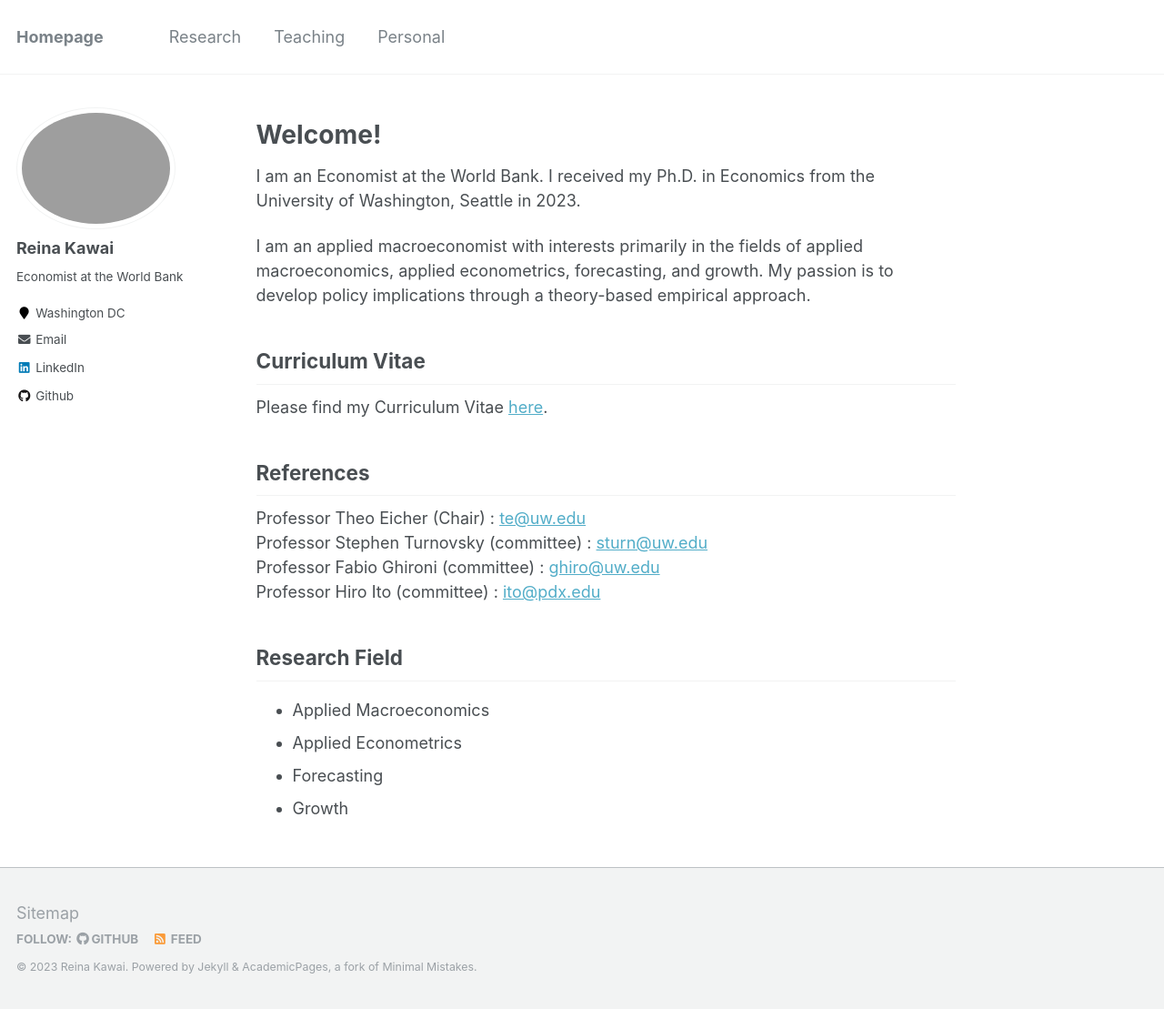
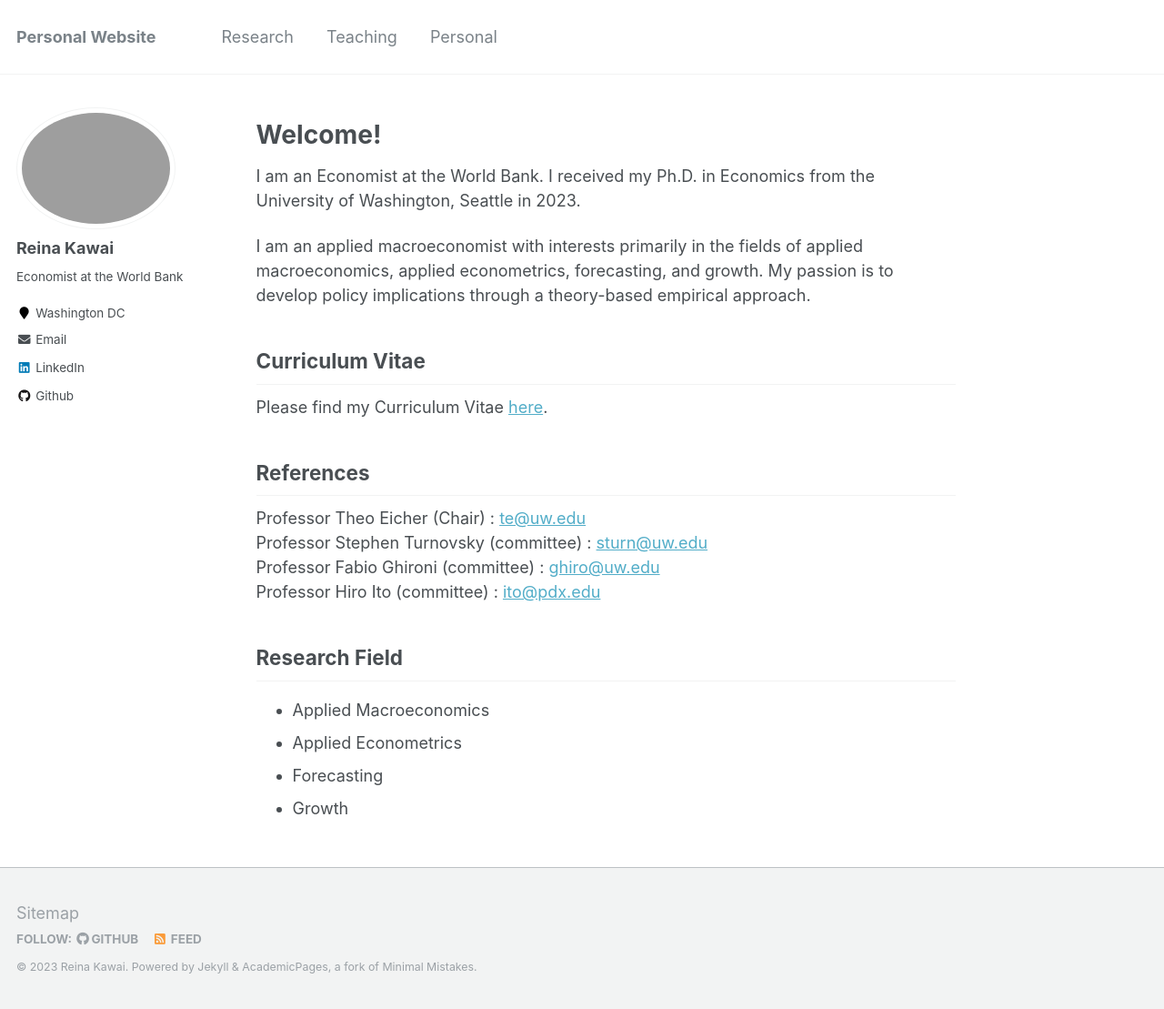
Before and after one commit to Reina-Kawai/Reina-Kawai.github.io, a Jekyll site: the page built from _pages/about.md, in a window 1280 px wide and 1109 px high. Shown: the whole window at 91% size. Built offline with Jekyll 4.4.1, drawn with Linux system fonts in a browser that asks for light colours.

Commit message:
Update _config.yml

```diff
--- a/_config.yml
+++ b/_config.yml
@@ -8,7 +8,7 @@
 
 # Site Settings
 locale                   : "en-US"
-title                    : "Homepage" #"EconReinaKawai.github.io"
+title                    : "Personal Website" #"EconReinaKawai.github.io"
 title_separator          : "-"
 name                     : &name "Reina Kawai"
 description              : &description "World Bank"
```
